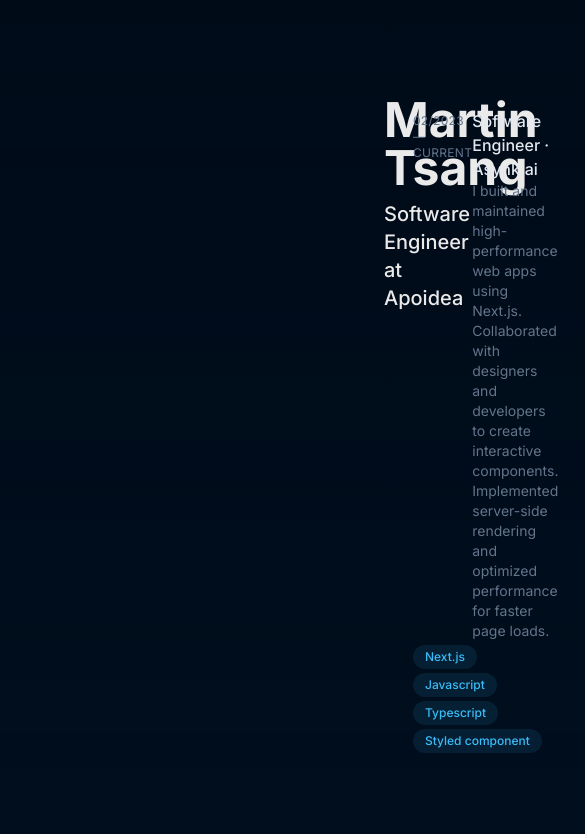
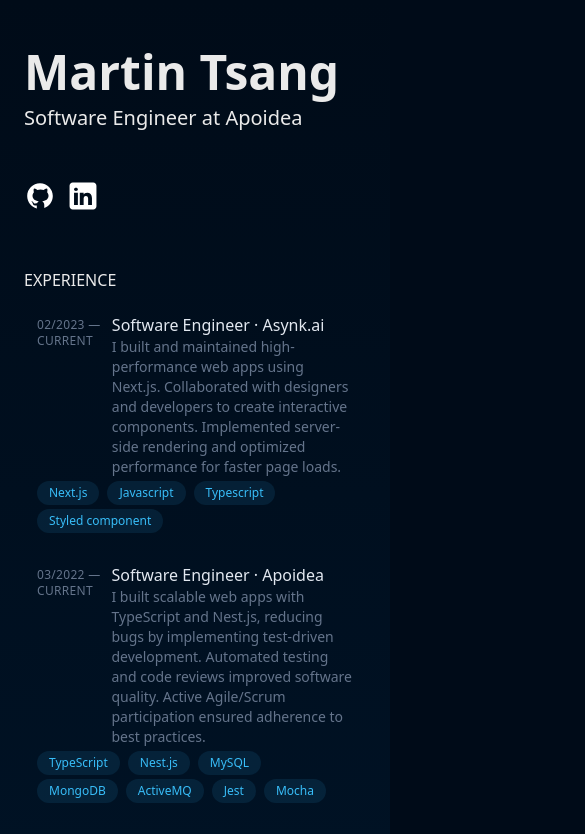
Before and after one commit to marttsang2/martintsang, a Next.js app: page / in a window 390 px wide. Shown: the top 834 px of the page, 585 px wide, since content can reach past the window. Built offline with nearby package versions, Linux system fonts and the light colour scheme.

Commit message:
responsive ui

```diff
--- a/src/app/page.tsx
+++ b/src/app/page.tsx
@@ -5,10 +5,10 @@
 
 export default function Home() {
   return (
-    <main className="flex min-h-screen flex-col items-center py-24 px-96">
-      <div className="relative w-full grid grid-cols-2 gap-4">
-        <div>
-          <div className="sticky h-[85vh] top-24 flex flex-col justify-between">
+    <div className="mx-auto min-h-screen max-w-screen-xl px-6 py-12 font-sans md:px-12 md:py-20 lg:px-24 lg:py-0">
+      <main className="flex flex-col items-center">
+        <div className="relative lg:flex lg:justify-between lg:gap-4">
+          <header className="lg:sticky lg:top-0 lg:flex lg:max-h-screen lg:w-1/2 lg:flex-col lg:justify-between lg:py-24">
             <div className='flex flex-col'>
               <p className="text-5xl font-bold">
                 Martin Tsang
@@ -17,7 +17,7 @@
                 Software Engineer at Apoidea
               </p>
             </div>
-            <div className="grid grid-cols-8">
+            <div className="grid grid-cols-8 mt-12">
               <a href="https://github.com/marttsang2">
                 <Image src="/icons/github.svg" alt="github icon" width={32} height={32} />
               </a>
@@ -25,12 +25,15 @@
                 <Image src="/icons/linkedin.svg" alt="linkedin icon" width={32} height={32} />
               </a>
             </div>
-          </div>
-        </div>
+          </header>
+          <div className='pt-12 lg:w-1/2 lg:py-24'>
+            <p className="text-medium font-medium my-2 uppercase font-slate-200">
+              Experience
+            </p>
             <li className="flex flex-col group/list">
               {
                 experiences.map((experience) => (
-              <ol key={experience.title} className="mb-12">
+                  <ol key={experience.title} className="lg:mb-12">
                     <ExperienceCard
                       title={experience.title}
                       company={experience.company}
@@ -45,6 +48,8 @@
               }
             </li>
           </div>
+        </div>
       </main>
+    </div>
   )
 }
--- a/src/components/Card/index.tsx
+++ b/src/components/Card/index.tsx
@@ -12,8 +12,8 @@
 
 export const ExperienceCard = ({ title, company, startDate, endDate, description, skills, url }: ExperienceCardProps) => (
     <div className="group relative transition-all lg:hover:!opacity-100 lg:group-hover/list:opacity-50 border-[1px] rounded-lg border-transparent hover:border-sky-400/40">
-        <a className="m-3 grid pb-1 sm:grid-cols-12 sm:gap-8" href={url}>
-            <header className="mt-1 col-span-4 text-xs uppercase tracking-wide text-slate-500">{startDate} — {endDate}</header>
+        <a className="m-3 grid pb-1 sm:grid-cols-12 sm:gap-8 lg:gap-0" href={url}>
+            <header className="mt-1 lg:col-span-4 sm:col-span-12 text-xs uppercase tracking-wide text-slate-500">{startDate} — {endDate}</header>
             <div className="flex flex-col col-span-8">
                 <p className="text-medium font-medium text-slate-200">{title} · {company}</p>
                 <p className="text-sm text-slate-500">{description}</p>
```
Also changed, not shown: 1 other file (tests, documents, lock files or other folders). Lines whose indentation alone changed are shown as unchanged.
